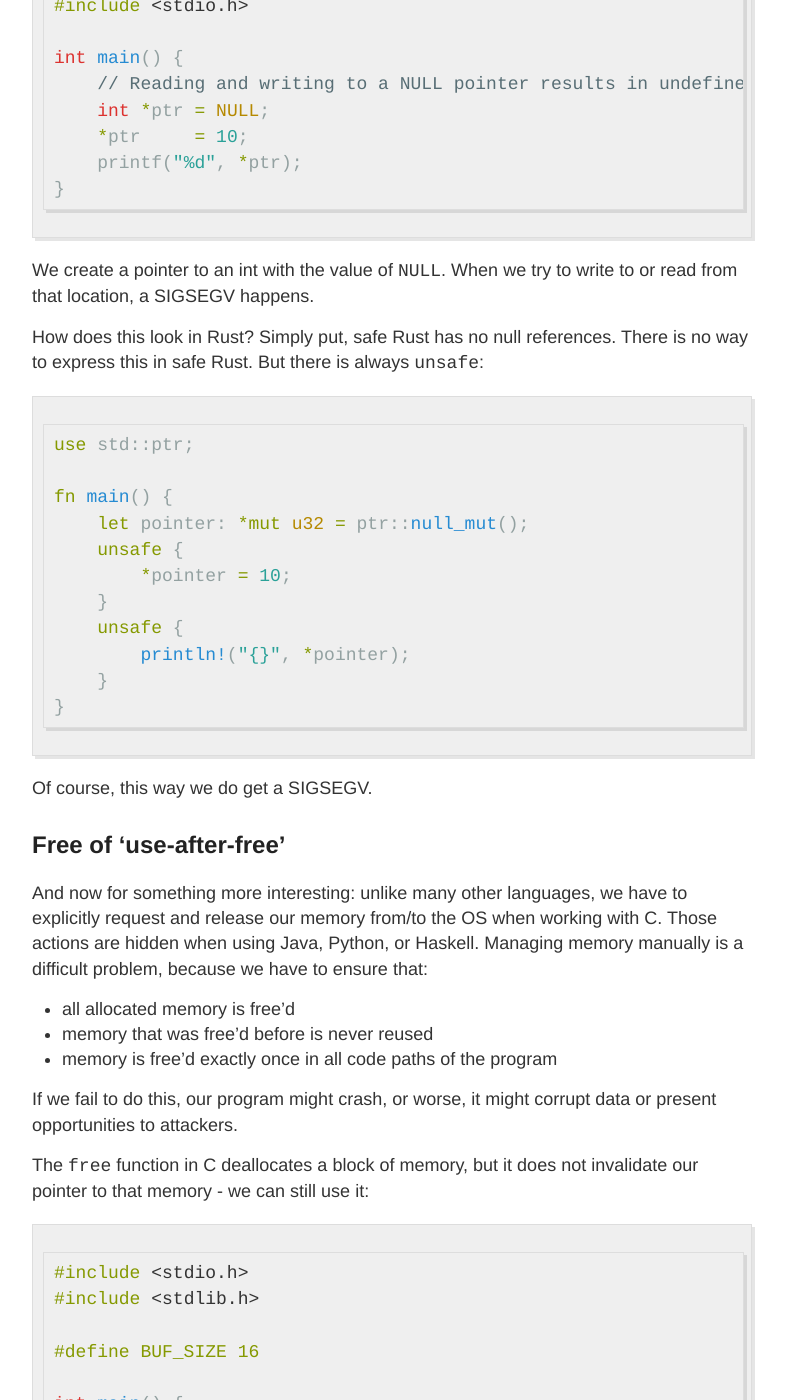
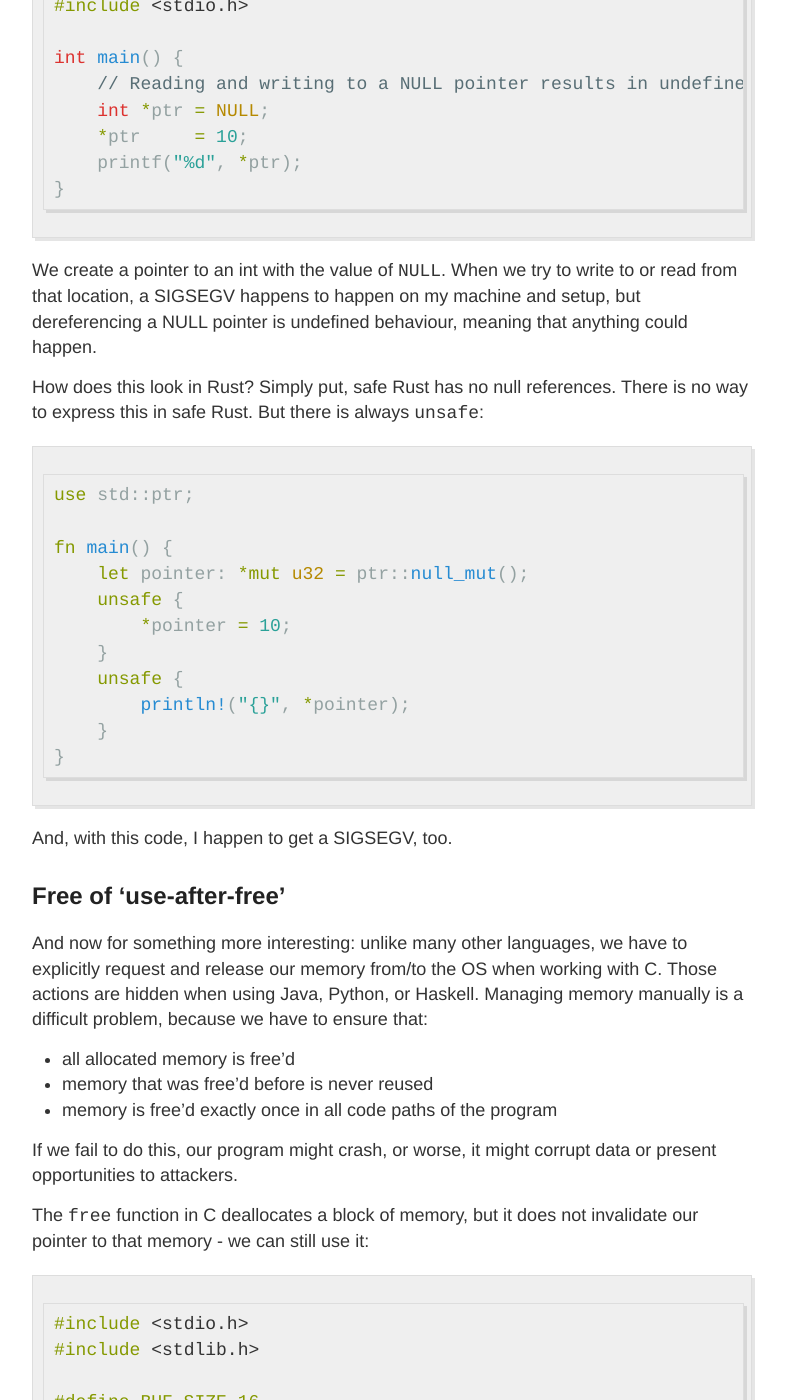
Before and after one commit to barafael/barafael.github.io, a Jekyll site: the page built from _posts/2018-06-04-How-The-Rust-Compiler-Prevents-Mistakes.md, in a window 1280 px wide and 1400 px high, scrolled down 880 px. Shown: the whole window, without its empty margins (248-1034 px from the left). Built offline with Jekyll 4.4.1, drawn with Linux system fonts in a browser that asks for light colours; our own code applies the rules of GitHub Pages for plain Markdown files.

Commit message:
clarify UB

````diff
--- a/_posts/2018-06-04-How-The-Rust-Compiler-Prevents-Mistakes.md
+++ b/_posts/2018-06-04-How-The-Rust-Compiler-Prevents-Mistakes.md
@@ -23,7 +23,7 @@ int main() {
 }
 ```
 
-We create a pointer to an int with the value of `NULL`. When we try to write to or read from that location, a SIGSEGV happens.
+We create a pointer to an int with the value of `NULL`. When we try to write to or read from that location, a SIGSEGV happens to happen on my machine and setup, but dereferencing a NULL pointer is undefined behaviour, meaning that anything could happen.
 
 How does this look in Rust? Simply put, safe Rust has no null references. There is no way to express this in safe Rust.
 But there is always `unsafe`:
@@ -42,7 +42,7 @@ fn main() {
 }
 ```
 
-Of course, this way we do get a SIGSEGV.
+And, with this code, I happen to get a SIGSEGV, too.
 
 ## Free of 'use-after-free'
 
````
